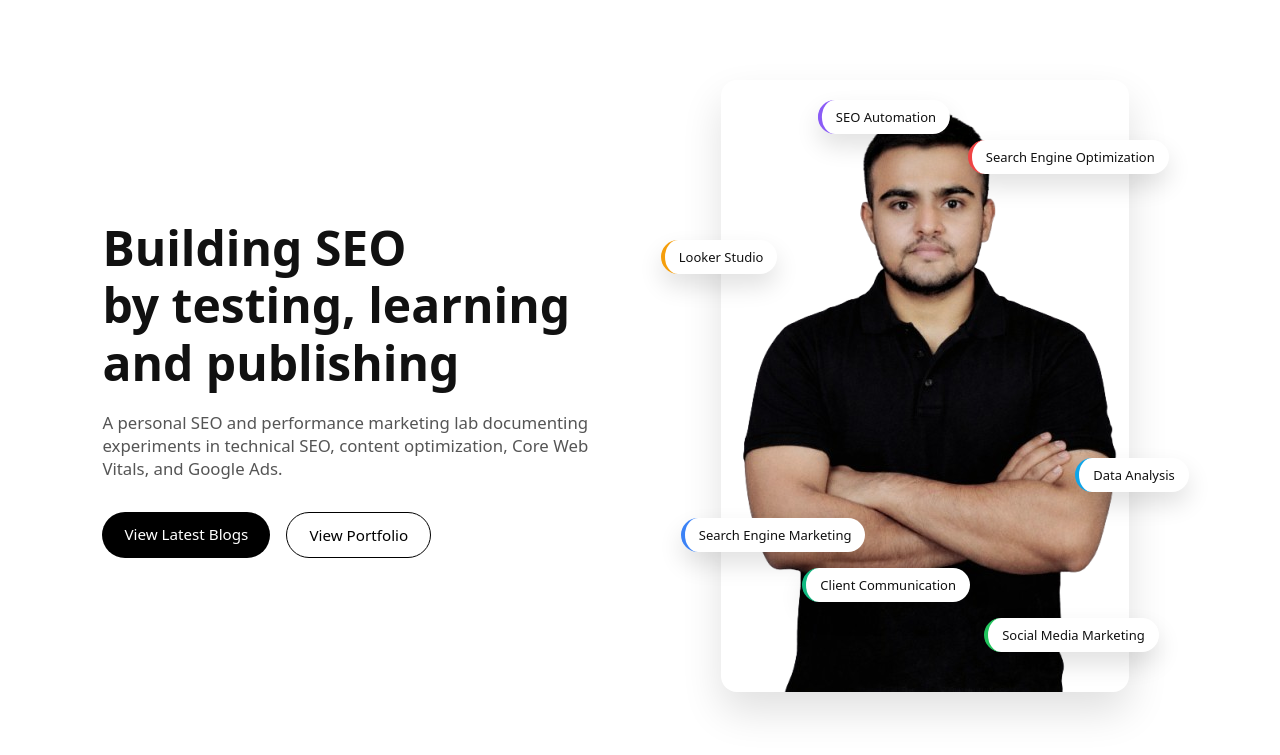
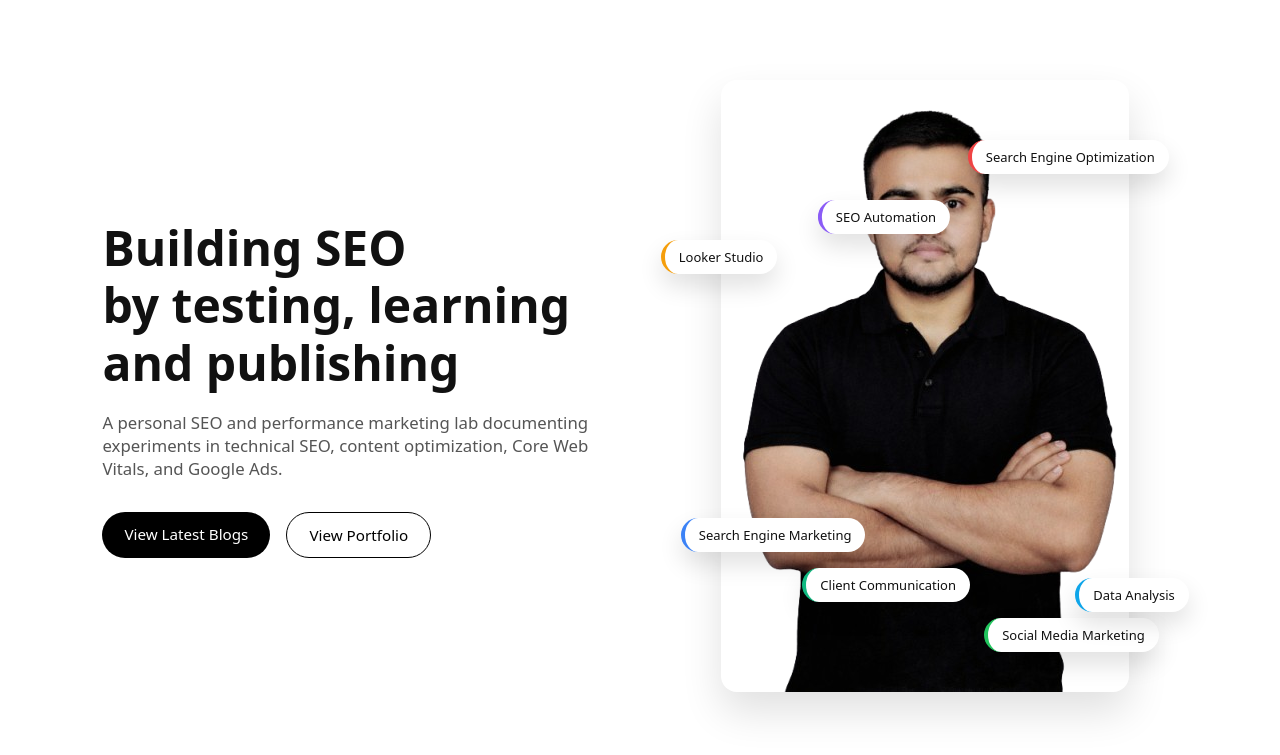
Before and after one commit to uddeshbommawar/uddeshbommawar.github.io, a Jekyll site: the page built from index.md, in a window 1280 px wide. Shown: the top 755 px of the page. Built offline with Jekyll 4.4.1, drawn with Linux system fonts in a browser that asks for light colours.

Commit message:
Update main.css

```diff
--- a/assets/css/main.css
+++ b/assets/css/main.css
@@ -171,7 +171,7 @@ body {
 }
 
 .badge.automation {
-  top: 20px;
+  top: 120px;
   left: 40%;
   transform: translateX(-50%);
   border-left: 4px solid #8b5cf6;
@@ -179,7 +179,7 @@ body {
 }
 
 .badge.data {
-  bottom: 200px;
+  bottom: 80px;
   right: -60px;
   border-left: 4px solid #0ea5e9;
   animation-delay: 5s;
```
